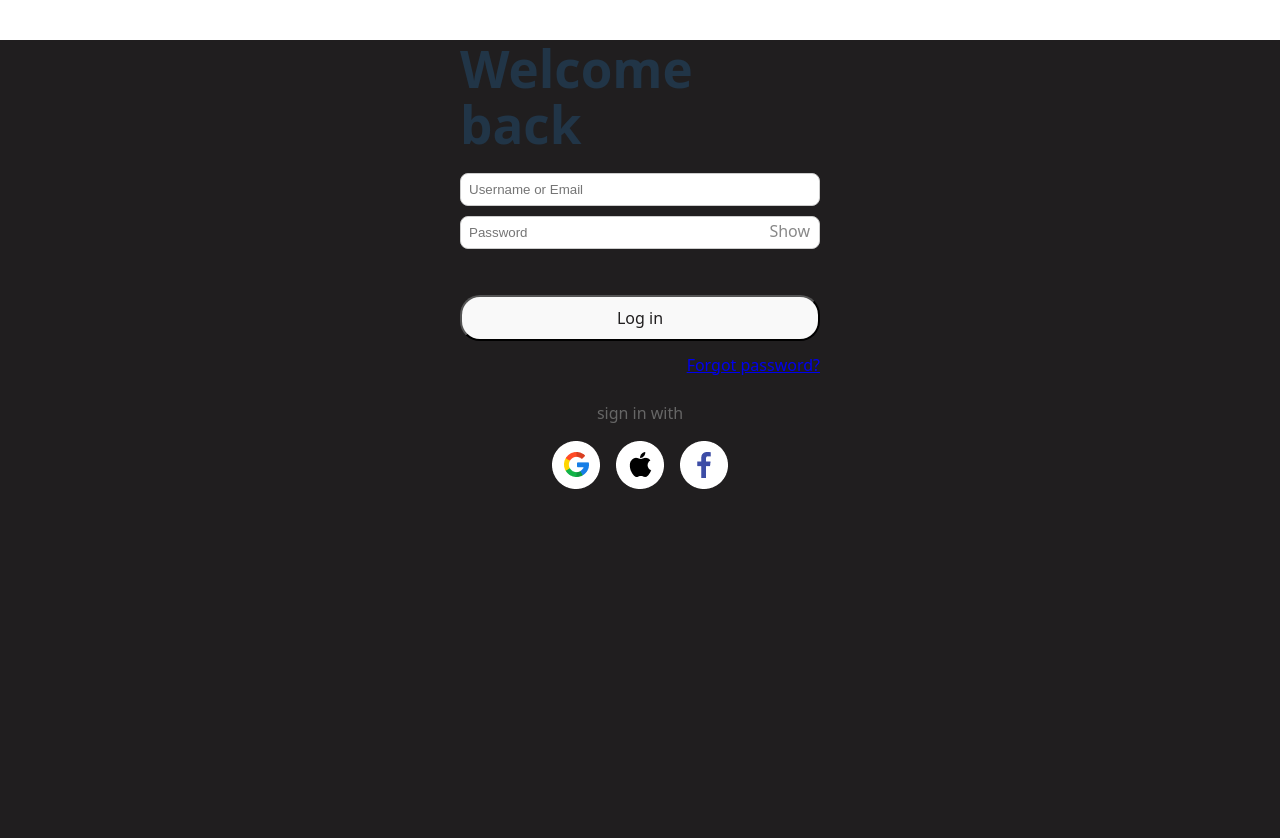
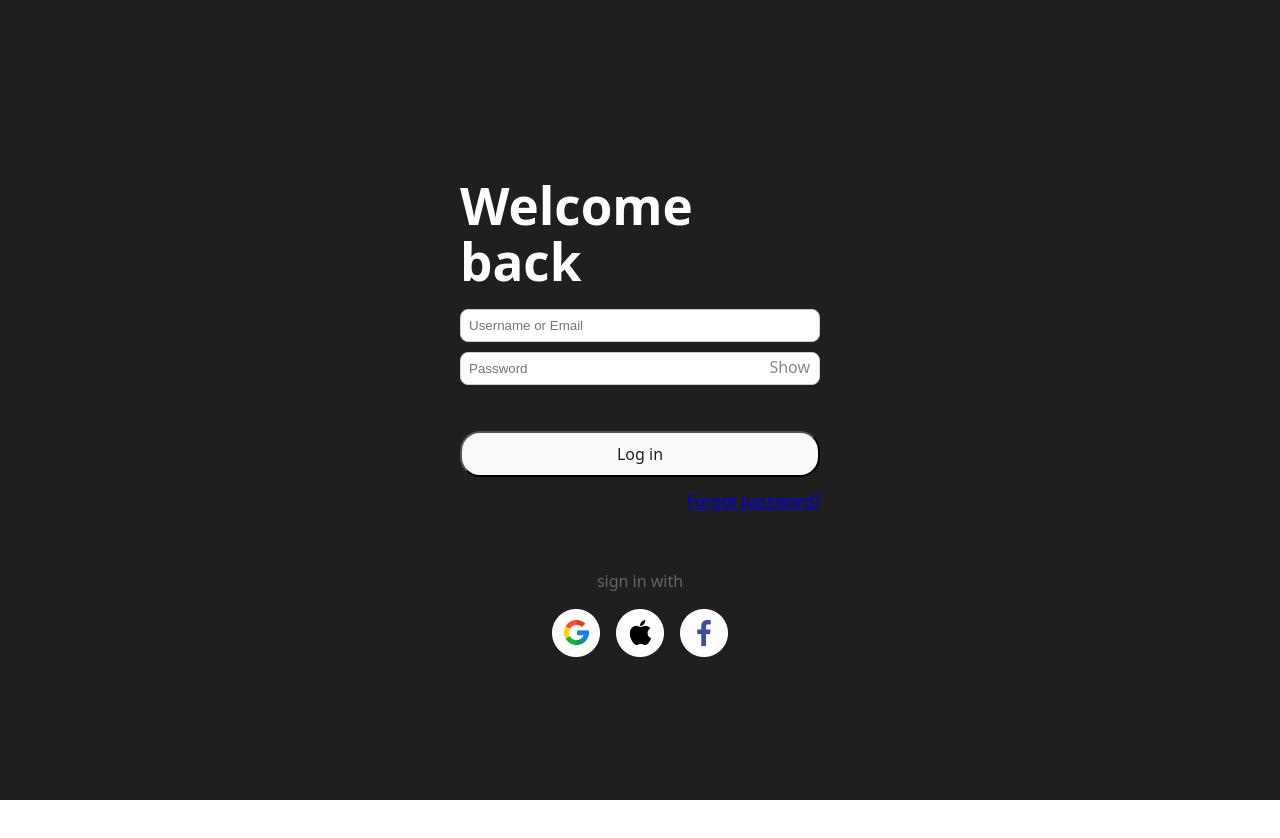
Before and after one commit to RichardHoleva/WebApp2025, a React (Vite) app in the folder Runder/: page /login in a window 1280 px wide. After the commit the page ends 800 px from the top, so only its background shows below. Built offline with nearby package versions, Linux system fonts and the light colour scheme; no server answers.

Commit message:
Refactor Login component structure and enhance CSS styles for improved layout and accessibility

```diff
--- a/Runder/src/pages/Login.jsx
+++ b/Runder/src/pages/Login.jsx
@@ -6,6 +6,7 @@ import appleIcon from '../assets/apple.png';
 
 export default function Login() {
   return (
+    <div className="login">
       <div className="login-container">
         <h1>Welcome back</h1>
         <LoginFields/>
@@ -19,5 +20,6 @@ export default function Login() {
           </div>
         </div>
       </div>
+    </div>
   );
 }
--- a/Runder/src/styles/login.css
+++ b/Runder/src/styles/login.css
@@ -1,10 +1,21 @@
+.login {
+  display: flex;
+  height: 100vh;
+  justify-content: center;
+  align-items: center;
+}
+
 .login-container {
   max-width: 360px;
   margin: 40px auto;
+  display: flex;
+  flex-direction: column;
+  justify-content: center;
 }
 
 .login-container h1 {
   margin-bottom: 20px;
+  color: white;
 }
 
 .login-container input {
@@ -16,6 +27,12 @@
   border-radius: 8px;
   box-sizing: border-box; /* Add this line */
 }
+
+.login-container input:focus {
+  border-color: #DAFF00;
+  background-color: rgba(218, 255, 0, 0.05);
+}
+
 
 .login-container .error-message {
   color: crimson;
```
Lines whose indentation alone changed are shown as unchanged.
